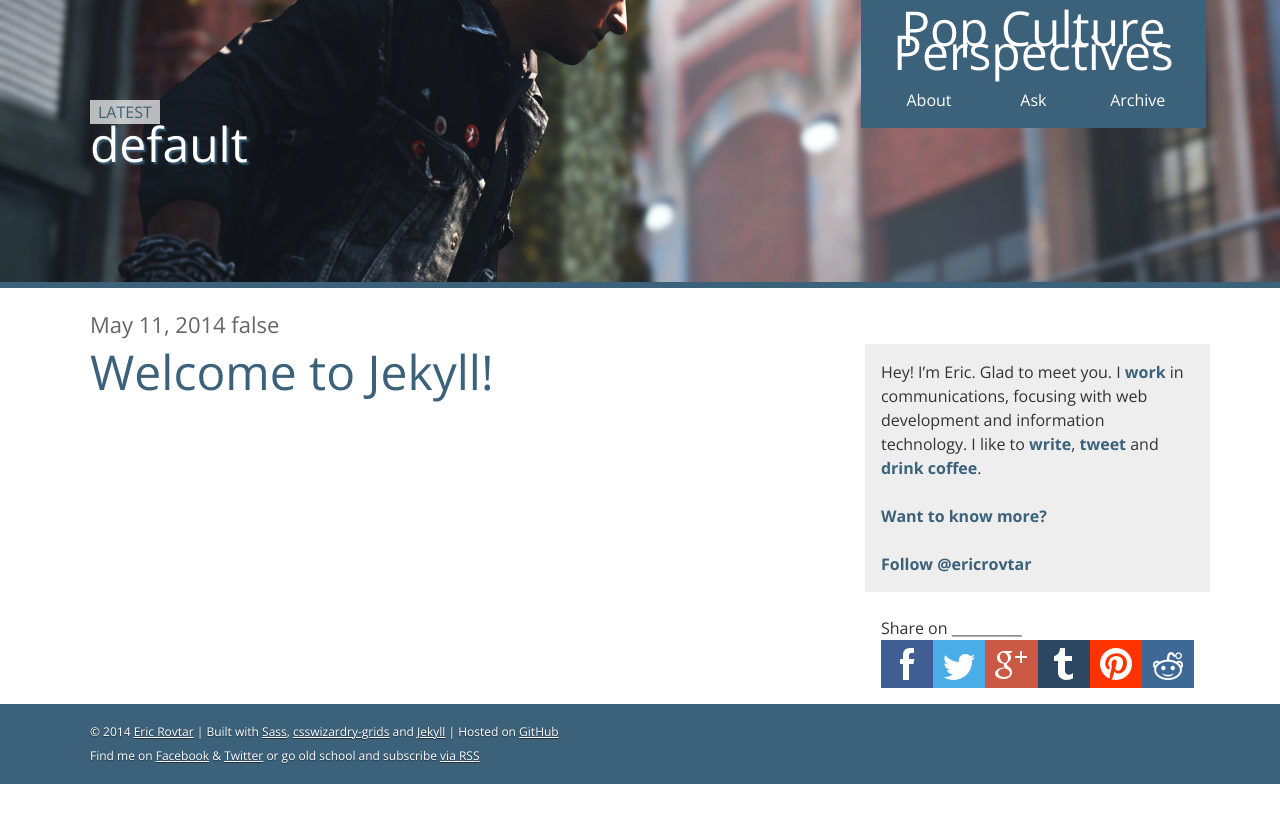
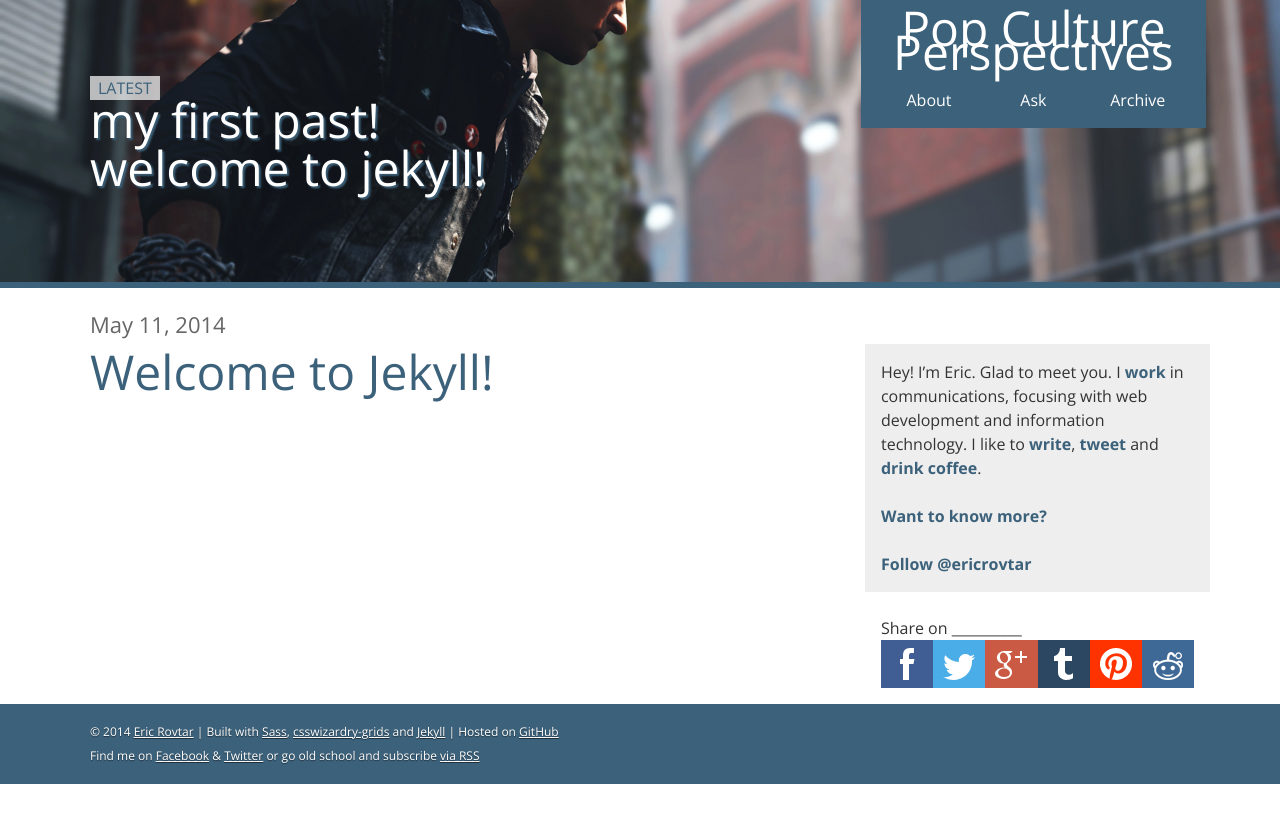
Before and after one commit to ericrovtar/ericrovtar.github.io, a Jekyll site: the page built from index.html, in a window 1280 px wide. Shown: the top 823 px of the page. Built offline with Jekyll 4.4.1, drawn with Linux system fonts in a browser that asks for light colours; comment, search, counter and statistics services are not loaded.

Commit message:
Show latest functionality

```diff
--- a/_layouts/default.html
+++ b/_layouts/default.html
@@ -32,13 +32,19 @@
             <div class="grid grid--middle">
                 <div class="grid__item one-whole">
                     <div class="title">
-                        {% if page.showLatest %}
+                    {% if page.showLatest %}
                         <div class="latest">Latest</div>
-                        {% endif %}
 
+                        {% for post in site.posts Limit:1 %}
                         <h1>
-                            {{ page.title }} {{ page.layout }}
+                            {{ post.title }}
                         </h1>
+                        {% endfor %}
+                    {% else %}
+                        <h1>
+                            {{ page.title }}
+                        </h1>
+                    {% endif %}
                     </div> <!-- /title -->
                 </div> <!-- /grid-item -->
             </div> <!-- /grid -->
--- a/index.html
+++ b/index.html
@@ -8,7 +8,7 @@ showLatest: true
     {% if forloop.first == false %}
     <div class="articleList__item">
         <p class="articleList__date h2">
-          {{ post.date | date: "%b %-d, %Y" }} {{forloop.first}}
+          {{ post.date | date: "%b %-d, %Y" }}
         </p>
 
         <h1 class="articleList__title">
```
